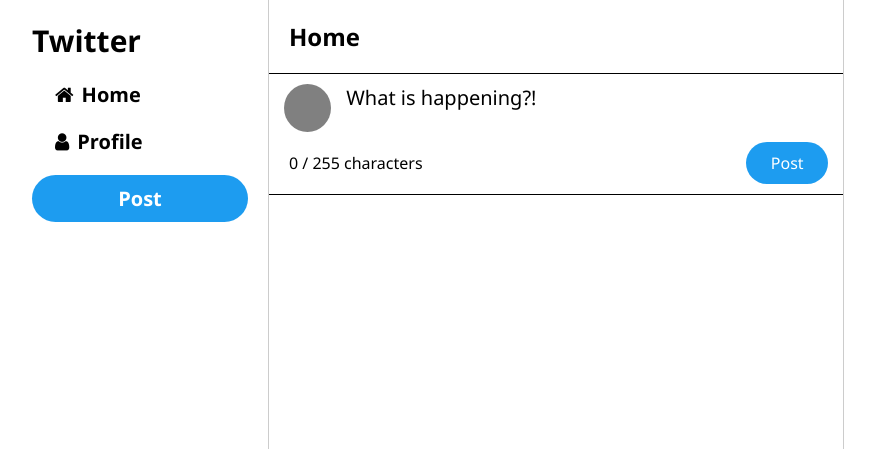
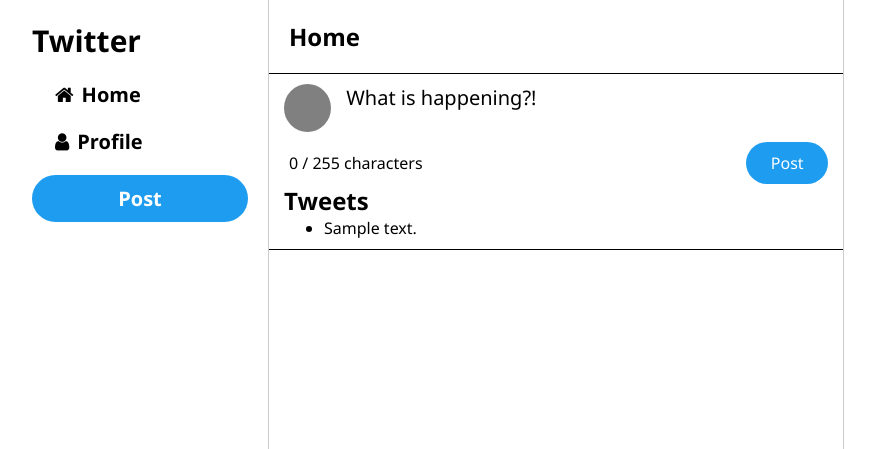
Before and after one commit to CelineTrann/twitter_clone, a Django app: page / in a window 1280 px wide. Shown: the top 449 px of the page, without its empty margins (116-991 px from the left). Run offline with Django 4.2, Linux system fonts and the light colour scheme; tables that the repository leaves empty hold one stand-in row (values such as "Sample post").

Commit message:
create temp view for tweets

```diff
--- a/posts/templates/home.html
+++ b/posts/templates/home.html
@@ -28,6 +28,16 @@
             <div class="post-btn btn">Post</div>
         </a>
     </div>
+
+    <h1>Tweets</h1>
+    <ul>
+        {% for tweet in Tweets %}
+        <li>
+            {{ tweet.content }}
+        </li>
+        {% endfor %}
+    </ul>
+
 </div>
 
 {% endblock content %}
--- a/posts/views.py
+++ b/posts/views.py
@@ -1,5 +1,7 @@
 from django.shortcuts import render, HttpResponse
+from .models import Tweet
 
 # Create your views here.
 def home(request):
-    return render(request, "home.html")
+    items = Tweet.objects.all()
+    return render(request, "home.html", {"Tweets": items})
```
